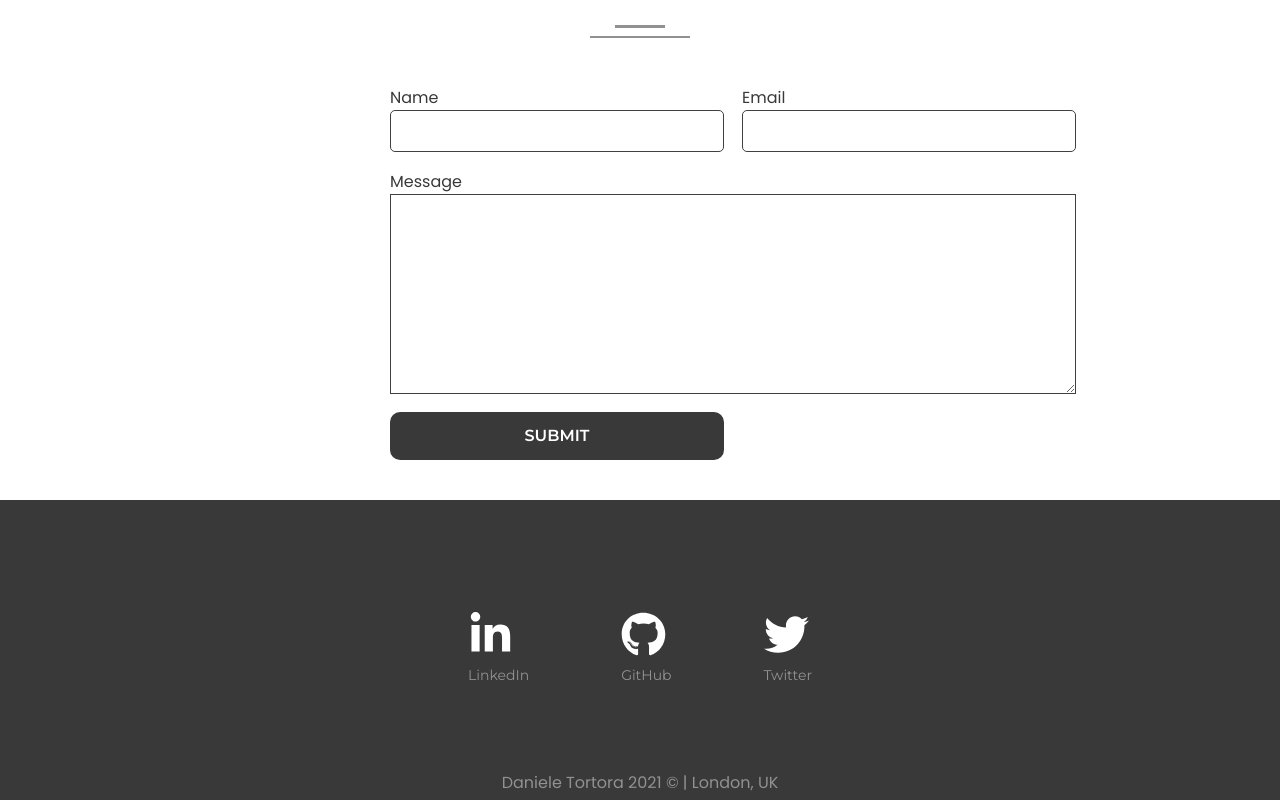
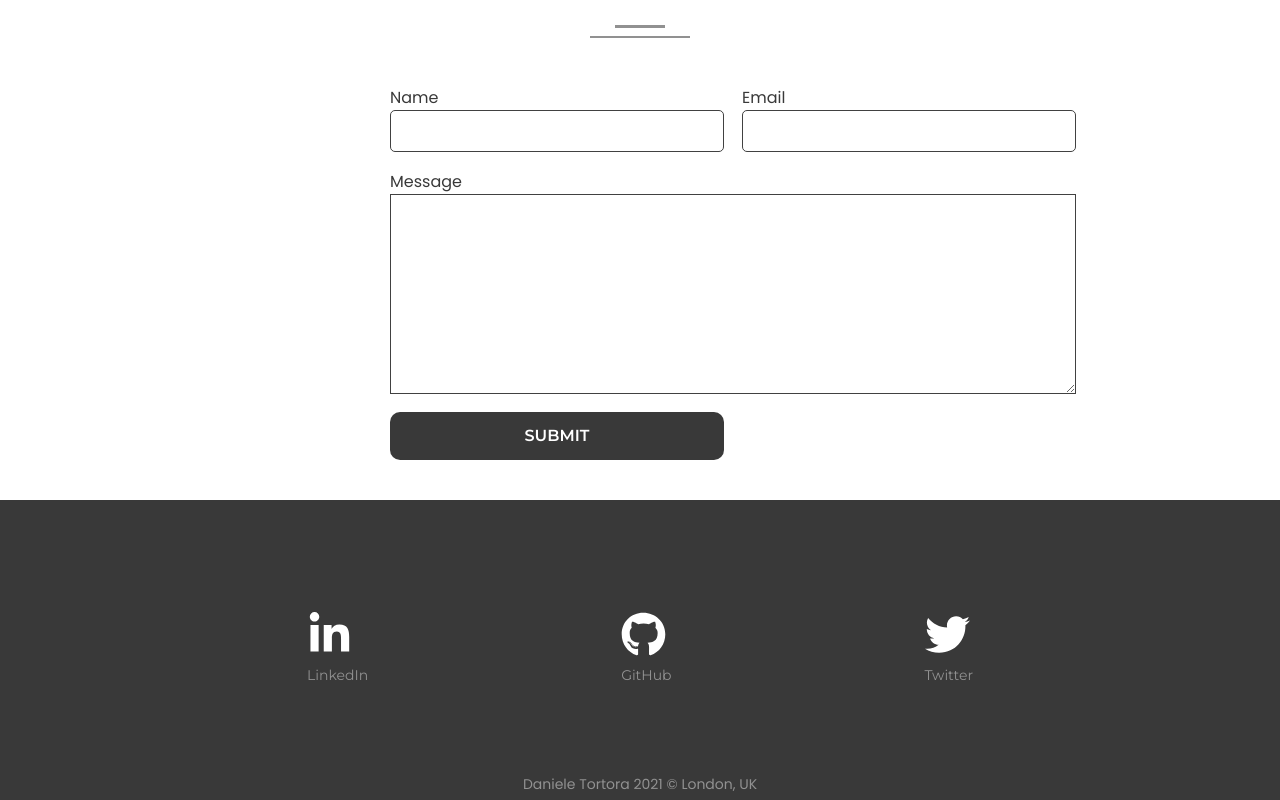
Before and after one commit to floroz/portfolio-v2, a Next.js app: page / in a window 1280 px wide. Shown: the part 2454-3254 px from the top of the page. Built offline with nearby package versions, Linux system fonts and the light colour scheme.

Commit message:
fix footer style

```diff
--- a/src/components/Footer/Footer.styled.tsx
+++ b/src/components/Footer/Footer.styled.tsx
@@ -15,8 +15,9 @@ export const Footer = styled.footer`
 export const IconContainer = styled.div`
   display: flex;
   align-items: center;
-  justify-content: space-evenly;
-  width: 50%;
+  justify-content: space-between;
+  width: 100%;
+  max-width: 75rem;
   padding: ${(props) => props.theme.spacing.large};
 `;
 
@@ -49,6 +50,6 @@ export const Copyright = styled.p`
   transform: translate(-50%, 0);
   ${({ theme }) => `
     color: ${theme.colors.light};
-    font-size: ${theme.fontSizes.small};
+    font-size: ${theme.fontSizes.xsmall};
   `}
 `;
--- a/src/components/Footer/Footer.tsx
+++ b/src/components/Footer/Footer.tsx
@@ -30,7 +30,7 @@ const Footer = (props: Props) => {
           <IconLabel id="twitter">Twitter</IconLabel>
         </Icon>
       </IconContainer>
-      <Copyright>Daniele Tortora 2021 &#169; | London, UK</Copyright>
+      <Copyright>Daniele Tortora 2021 &#169; London, UK</Copyright>
     </FooterStyled>
   );
 };
```
